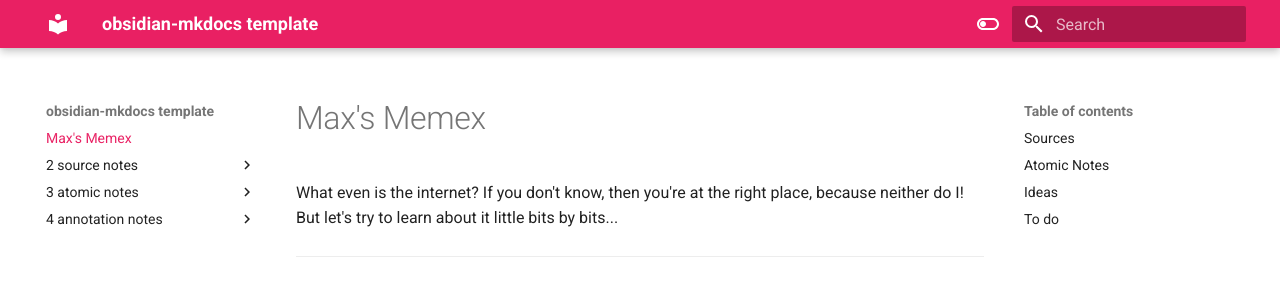
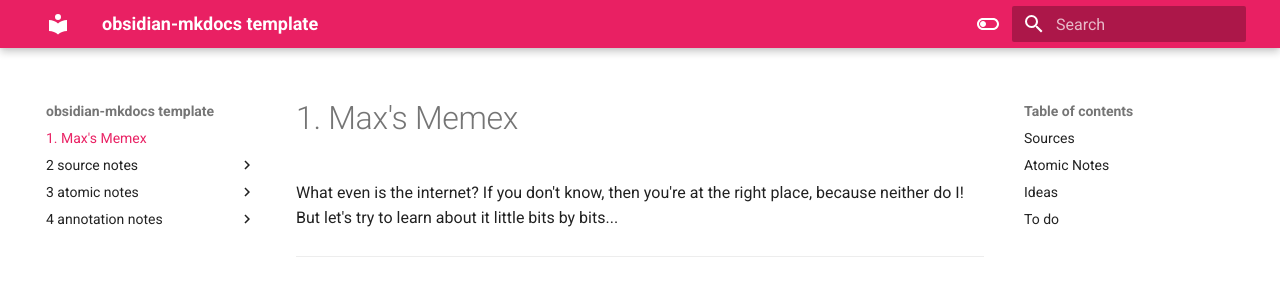
Before and after one commit to MaxTheBeast300/Hist1900memex, an MkDocs documentation site: the page built from docs/index.md, in a window 1280 px wide. Shown: the top 295 px of the page. Built offline with MkDocs 1.6.1 and Material for MkDocs 9.7.7, drawn with Linux system fonts in a browser that asks for light colours.

Commit message:
Update index.md

```diff
--- a/docs/index.md
+++ b/docs/index.md
@@ -1,4 +1,4 @@
-# Max's Memex
+# 1. Max's Memex
 
 What even is the internet? If you don't know, then you're at the right place, because neither do I! But let's try to learn about it little bits by bits...
 
```
